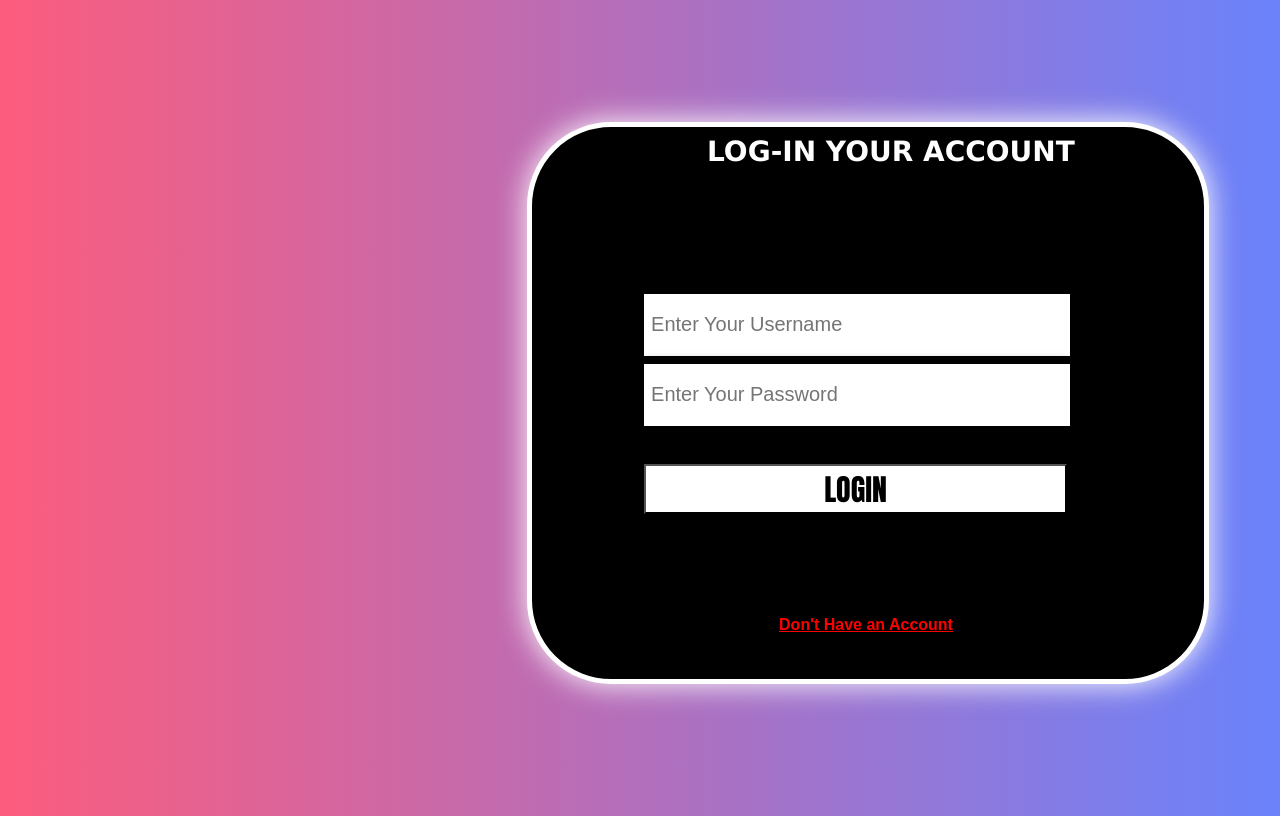
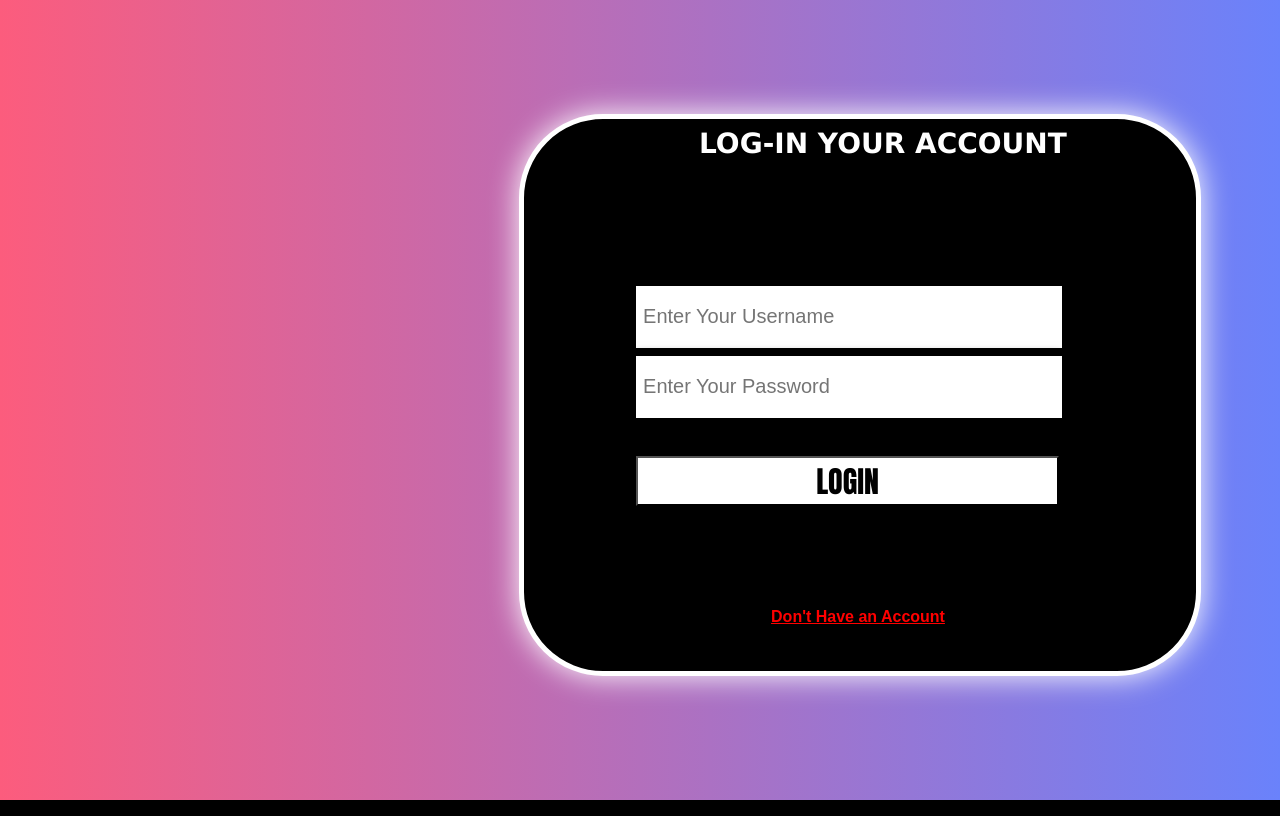
Before and after one commit to Wawayooo/DjangoSocialMedia, a Django app: page / in a window 1280 px wide. Run offline with Django 5.2, Linux system fonts and the light colour scheme.

Commit message:
Changes in Style

```diff
--- a/Static/style/Login.css
+++ b/Static/style/Login.css
@@ -1,6 +1,9 @@
 body{
   font-family: 'Arial', sans-serif;
   background: linear-gradient(to right, #fc5c7d, #6a82fb);
+  color: #333;
+  margin: 0;
+  padding: 0;
   display: flex;
   justify-content: center;
   align-items: center;
```
